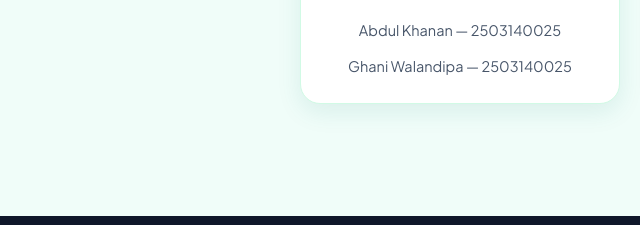
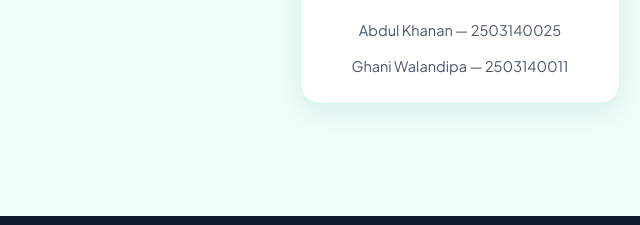
Before and after one commit to LearningBiologi/cell-structure, a plain HTML site: page profil.html in a window 1280 px wide. Shown: the part 733-958 px from the top of the page, 0-640 px from the left. Drawn offline with Linux system fonts and the light colour scheme.

Commit message:
Update student ID for Ghani Walandipa

```diff
--- a/profil.html
+++ b/profil.html
@@ -47,7 +47,7 @@
           <div class="ov-icon">🧑‍💻</div>
           <h3>Nama Pengembang</h3>
           <p>Abdul Khanan — 2503140025</p>
-          <p>Ghani Walandipa — 2503140025</p>
+          <p>Ghani Walandipa — 2503140011</p>
         </div>
 
         <div class="ov-card reveal">
```
